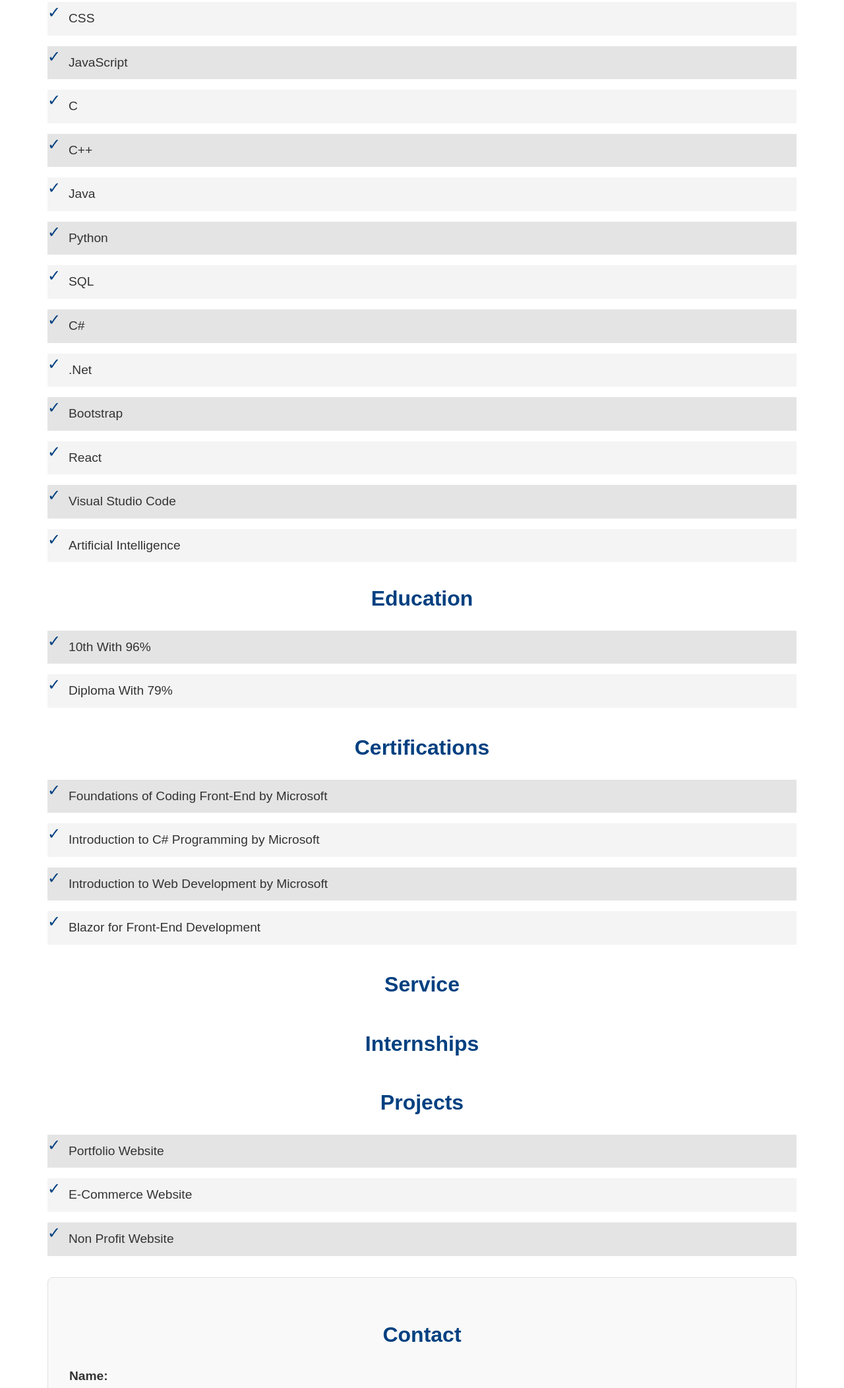
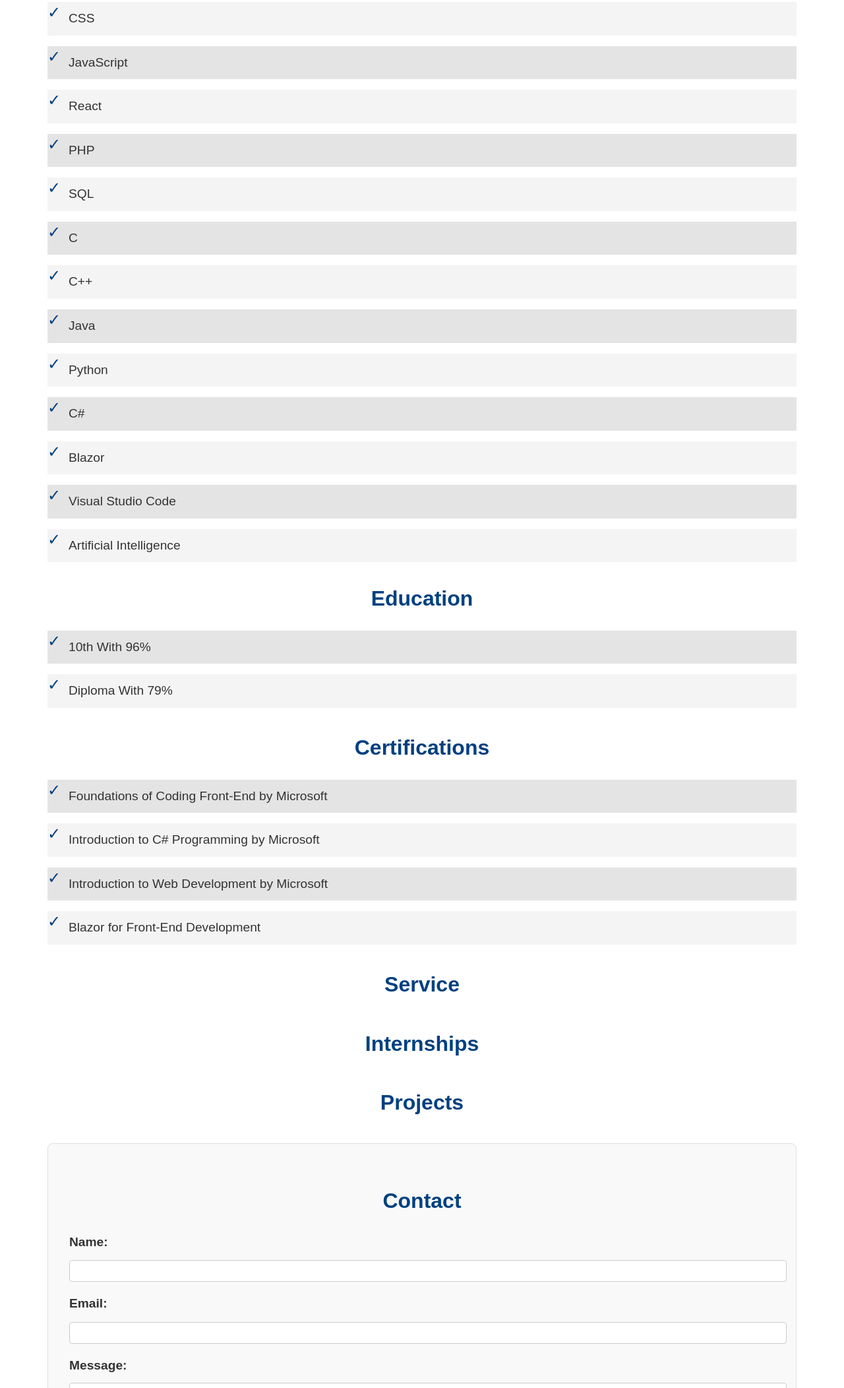
Before and after one commit to gauri72/Portfolio_Website, a plain HTML site: page index.html in a window 1280 px wide. Shown: the part 909-3013 px from the top of the page at 66% size. Drawn offline with Linux system fonts and the light colour scheme.

Commit message:
Add files via upload

```diff
--- a/index.html
+++ b/index.html
@@ -38,15 +38,15 @@
                 <li>HTML</li>
                 <li>CSS</li>
                 <li>JavaScript</li>
+                <li>React</li>
+                <li>PHP</li>
+                <li>SQL</li>
                 <li>C</li>
                 <li>C++</li>
                 <li>Java</li>
                 <li>Python</li>
-                <li>SQL</li>
                 <li>C#</li>
-                <li>.Net</li>
-                <li>Bootstrap</li>
-                <li>React</li>
+                <li>Blazor</li>
                 <li>Visual Studio Code</li>
                 <li>Artificial Intelligence</li>
             </ul>
@@ -74,11 +74,6 @@
         </section>
         <section id="projects" class="sections" role="region" aria-labelledby="projects-heading">
             <h2 id="projects-heading">Projects</h2>
-            <ul>
-                <li>Portfolio Website</li>
-                <li>E-Commerce Website</li>
-                <li>Non Profit Website</li>
-            </ul>
         </section>
         <section id="contact" role="form" aria-labelledby="contact-heading">
             <h2 id="contact-heading">Contact</h2>
```
